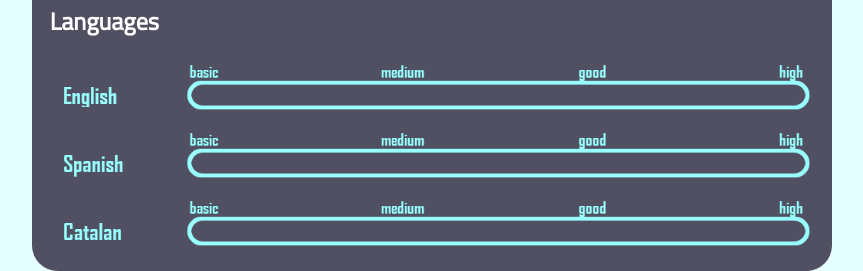
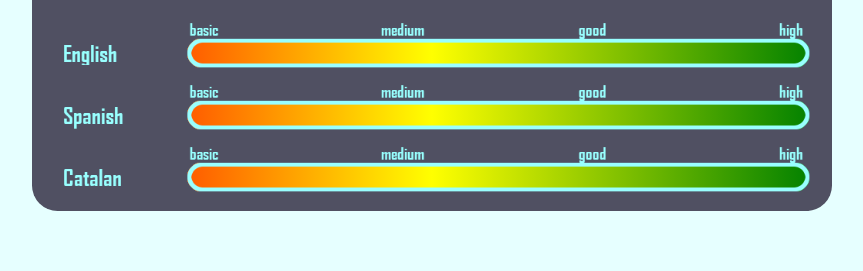
Before and after one commit to SergioGiraldez/CVWeb, a website: page index.html in a window 1280 px wide. Shown: the part 1132-1403 px from the top of the page, without its empty margins (208-1071 px from the left). After the commit the page ends 1343 px from the top, so only its background shows below. Drawn offline with nearby package versions, Linux system fonts and the light colour scheme.

Commit message:
bar colors filled and subtitles correct

```diff
--- a/js/reactScripts.js
+++ b/js/reactScripts.js
@@ -6,13 +6,13 @@ function Button(props){
 
 function SkillBar(props){
   return e('div',{className: 'skill_subcontainer'},
-    e('img',{style: {width:'100%'}, className: 'bar_image', src:'img/'+props.container_id+'.png'},null));
+    e('img',{className: 'bar_image', src:'img/'+props.container_id+'.png'},null));
 }
 
 
 function SkillsPanel(){
   return e('div',{id:'skills_container'},
-    e('h2',{className: 'container_title_h2'},'Technical Skills'),
+    e('h2',{className: 'container_title_h2'},'Programming Languages'),
     e(SkillBar,{container_id: 'pythonbar'},null),
     e(SkillBar,{container_id: 'javabar'},null),
     e(SkillBar,{container_id: 'javascriptbar'},null),
@@ -20,7 +20,7 @@ function SkillsPanel(){
     e(SkillBar,{container_id: 'html5bar'},null),
     e(SkillBar,{container_id: 'css3bar'},null),
     e(SkillBar,{container_id: 'mysqlbar'},null),
-    e('h2',{className: 'container_title_h2'},'Languages'),
+    e('h2',{className: 'container_title_h2'},'Spoken Languages'),
     e(SkillBar,{container_id: 'englishbar'},null),
     e(SkillBar,{container_id: 'spanishbar'},null),
     e(SkillBar,{container_id: 'catalanbar'},null)
--- a/style.css
+++ b/style.css
@@ -118,8 +118,11 @@ body{
 	border: 1px solid #22222a;
 }
 .skill_subcontainer {
-	background: linear-gradient(top, red, red 80%, transparent 10%, transparent 100%),
-							linear-gradient(left, red, red 40%, transparent 10%, transparent 100%);
-	background: -webkit-linear-gradient(to bottom, red, red 80%, transparent 10%, transparent 100%),
-							-webkit-linear-gradient(to right, red, red 40%, transparent 10%, transparent 100%);
+	background-image: linear-gradient(to right, red, yellow, green);
+	background-image: -webkit-linear-gradient(to right, red, yellow, green);
 }
+.bar_image{
+	vertical-align: middle;
+	width: 100%;
+	height: auto;
+}
```
Also changed, not shown: build/index.js.
